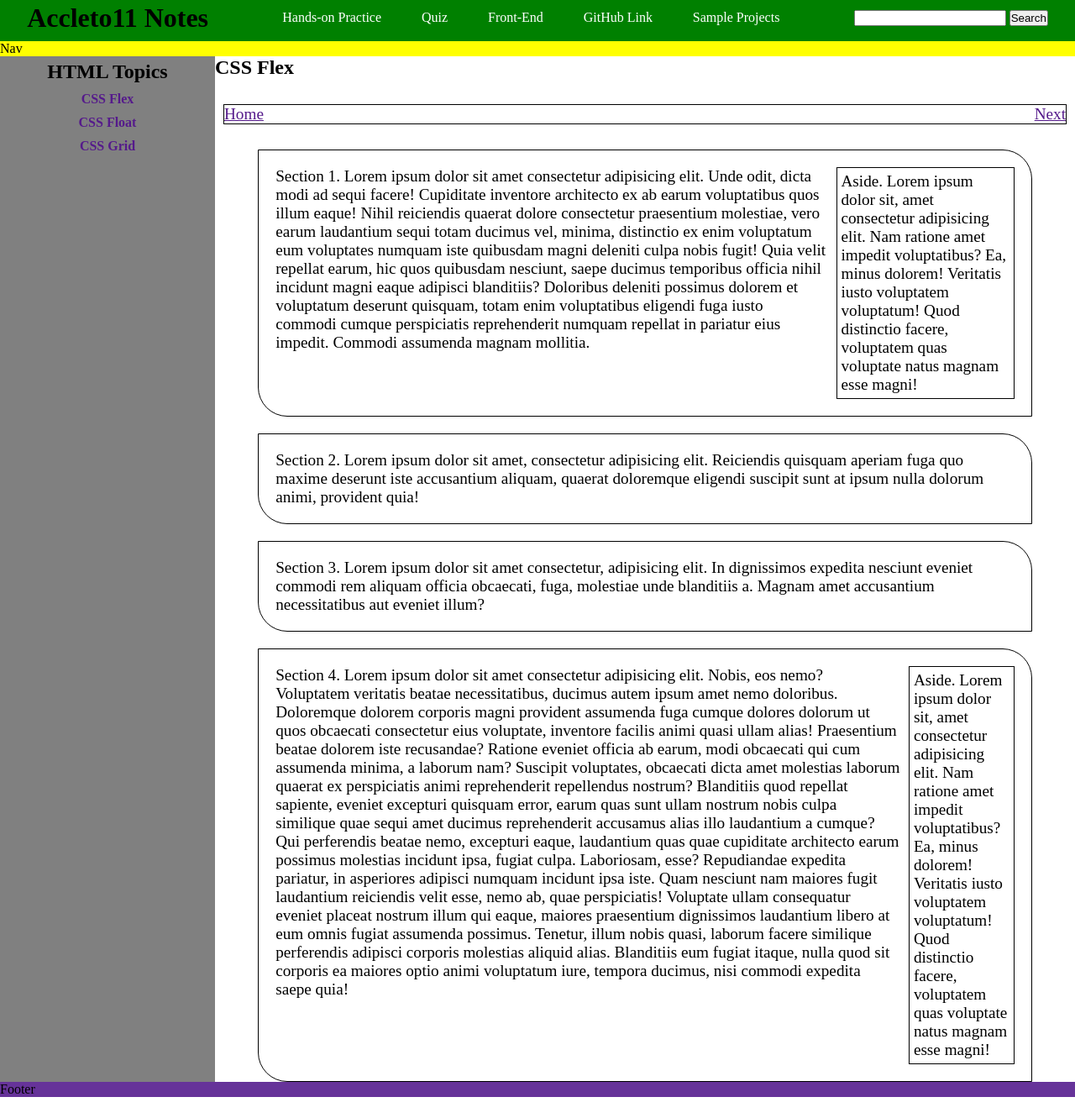
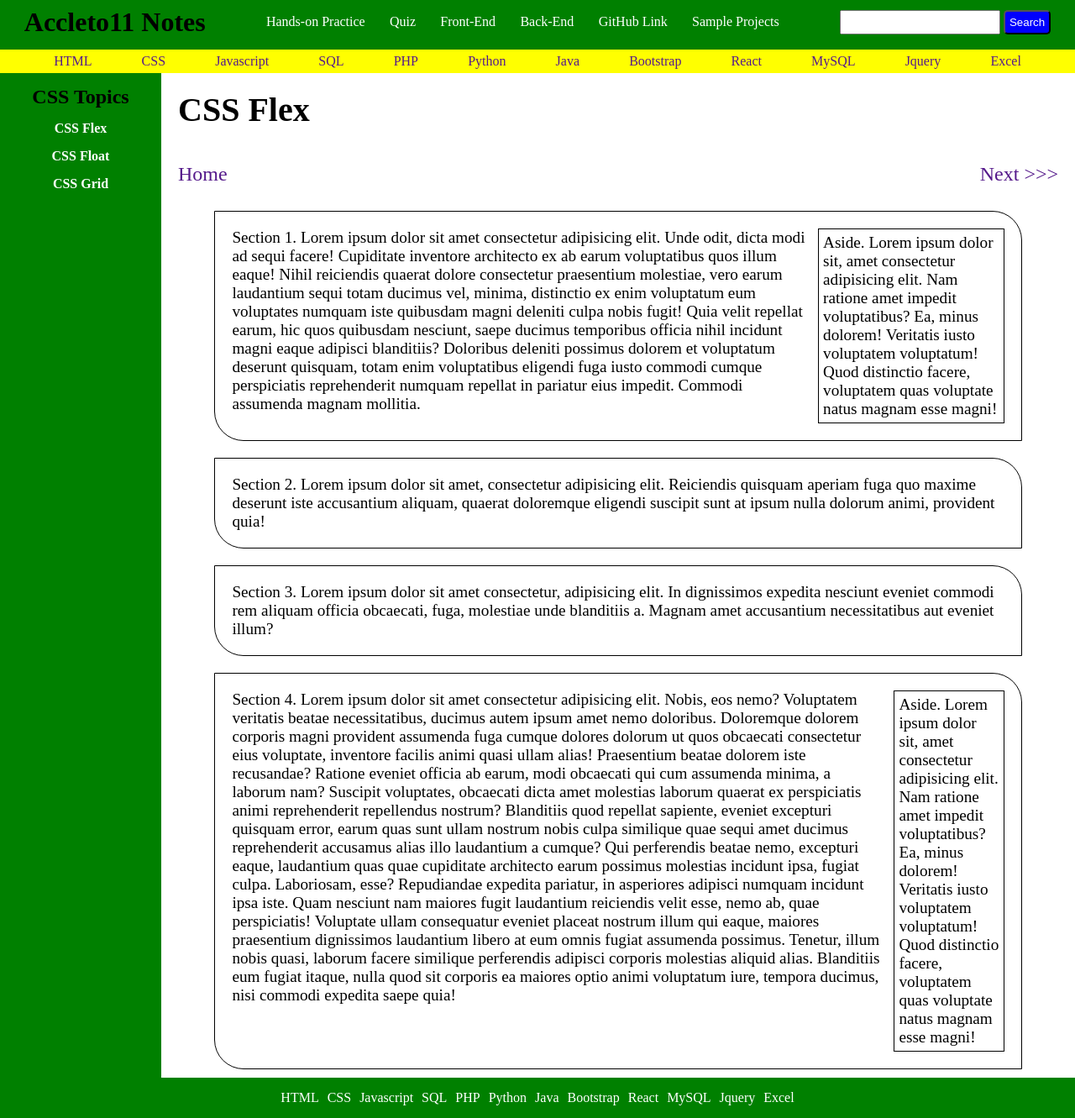
Before and after one commit to accleto11/my-web-notes, a plain HTML site: page index.html in a window 1280 px wide. Shown: the part 7-1338 px from the top of the page at 84% size. Before the commit the page ends 1313 px from the top, so only its background shows below. Drawn offline with Linux system fonts and the light colour scheme.

Commit message:
update index.html

```diff
--- a/CSS/index.css
+++ b/CSS/index.css
@@ -34,10 +34,37 @@ header {
             color: white;
         }
 
+    header input[type="submit"] {
+        background-color: blue;
+        padding: 5px;
+        color: white;
+        border-radius: 5px;
+        cursor: pointer;
+    }
+
+    header input[type="search"] {
+        padding: 5px;
+    }
+
 nav {
     background-color: yellow;
     height: 10%;
+    padding: 5px;
 }
+
+    nav ul {
+        display: flex;
+        justify-content: space-evenly;
+        align-items: center;
+    }
+
+        nav ul li {
+            list-style: none;
+        }
+
+            nav li a {
+                text-decoration: none;
+            }
 
 main {
     display: flex;
@@ -46,44 +73,52 @@ main {
     height: auto;
 }
 
-    main nav {
-        background-color: gray;
-        width: 20%;
+    main #nav {
+        background-color: green;
+        width: 15%;
         height: auto;
         text-align: center;
-        padding: 5px;
+        padding: 15px;
     }
 
-        main nav ul li {
+        main #nav ul li {
             list-style: none;
-            margin: 10px;
+            margin: 15px;
         }
 
-            main nav ul li a {
+            main #nav ul li a {
                 text-decoration: none;
                 font-weight: 600;
+                color: white;
             }
 
     main article {
-        width: 80%;
+        width: 85%;
         height: 80%;
         display: flex;
         flex-direction: column;
+        flex-wrap: wrap;
         gap: 20px;
+        padding: 10px;
     }
 
         main article h1 {
             height: 10%;
+            padding: 10px;
+            font-size: 2.5rem;
         }
 
         main article .pageBtn {
             display: flex;
             justify-content: space-between;
-            font-size: 1.2rem;
+            font-size: 1.5rem;
             margin: 10px;
-            border: 1px solid black;
             height: 10%;
         }
+
+            main article .pageBtn a {
+                text-decoration: none;
+            }
 
         main article .sections {
             display: flex;
@@ -111,6 +146,27 @@ main {
                     padding: 5px;
                 }
 footer {
-    background-color: rebeccapurple;
+    background-color: green;
     height: auto;
+    display: flex;
+    justify-content: center;
+    padding: 10px;
 }
+
+    footer ul {
+        display: flex;
+        align-items: center;
+        justify-content: space-between;
+    }
+
+    footer ul li {
+        list-style: none;
+        padding: 5px;
+    }
+
+        footer li a {
+            text-decoration: none;
+            color: white;
+        }
+
+/* Mobile */
--- a/index.html
+++ b/index.html
@@ -15,6 +15,7 @@
                 <li><a href="">Hands-on Practice</a></li>
                 <li><a href="">Quiz</a></li>
                 <li><a href="">Front-End</a></li>
+                <li><a href="">Back-End</a></li>
                 <li><a href="">GitHub Link</a></li>
                 <li><a href="">Sample Projects</a></li>
             </ul>
@@ -25,21 +26,37 @@
                 </form>
             </div>
         </header>
-        <nav>Nav</nav>
+        <nav>
+            <ul>
+                <li><a href="">HTML</a></li>
+                <li><a href="">CSS</a></li>
+                <li><a href="">Javascript</a></li>
+                <li><a href="">SQL</a></li>
+                <li><a href="">PHP</a></li>
+                <li><a href="">Python</a></li>
+                <li><a href="">Java</a></li>
+                <li><a href="">Bootstrap</a></li>
+                <li><a href="">React</a></li>
+                <li><a href="">MySQL</a></li>
+                <li><a href="">Jquery</a></li>
+                <li><a href="">Excel</a></li>
+
+            </ul>
+        </nav>
         <main>
-            <nav>
-                <h2>HTML Topics</h2>
+            <div id="nav">
+                <h2>CSS Topics</h2>
                 <ul>
                     <li><a href="">CSS Flex</a></li>
                     <li><a href="">CSS Float</a></li>
                     <li><a href="">CSS Grid</a></li>
                 </ul>
-            </nav>
+            </div>
             <article>
                 <h1>CSS Flex</h1>
                 <div class="pageBtn">
                     <a href="">Home</a>
-                    <a href="">Next</a>
+                    <a href="">Next >>></a>
                 </div>
                 <div class="sections">
                     <section class="section section1">Section 1. Lorem ipsum dolor sit amet consectetur adipisicing elit. Unde odit, dicta modi ad sequi facere! Cupiditate inventore architecto ex ab earum voluptatibus quos illum eaque! Nihil reiciendis quaerat dolore consectetur praesentium molestiae, vero earum laudantium sequi totam ducimus vel, minima, distinctio ex enim voluptatum eum voluptates numquam iste quibusdam magni deleniti culpa nobis fugit! Quia velit repellat earum, hic quos quibusdam nesciunt, saepe ducimus temporibus officia nihil incidunt magni eaque adipisci blanditiis? Doloribus deleniti possimus dolorem et voluptatum deserunt quisquam, totam enim voluptatibus eligendi fuga iusto commodi cumque perspiciatis reprehenderit numquam repellat in pariatur eius impedit. Commodi assumenda magnam mollitia.
@@ -55,7 +72,22 @@
 
             </article>
         </main>
-        <footer>Footer</footer>
+        <footer>
+            <ul>
+                <li><a href="">HTML</a></li>
+                <li><a href="">CSS</a></li>
+                <li><a href="">Javascript</a></li>
+                <li><a href="">SQL</a></li>
+                <li><a href="">PHP</a></li>
+                <li><a href="">Python</a></li>
+                <li><a href="">Java</a></li>
+                <li><a href="">Bootstrap</a></li>
+                <li><a href="">React</a></li>
+                <li><a href="">MySQL</a></li>
+                <li><a href="">Jquery</a></li>
+                <li><a href="">Excel</a></li>
+            </ul>
+        </footer>
      </div>
 </body>
 </html>
```
